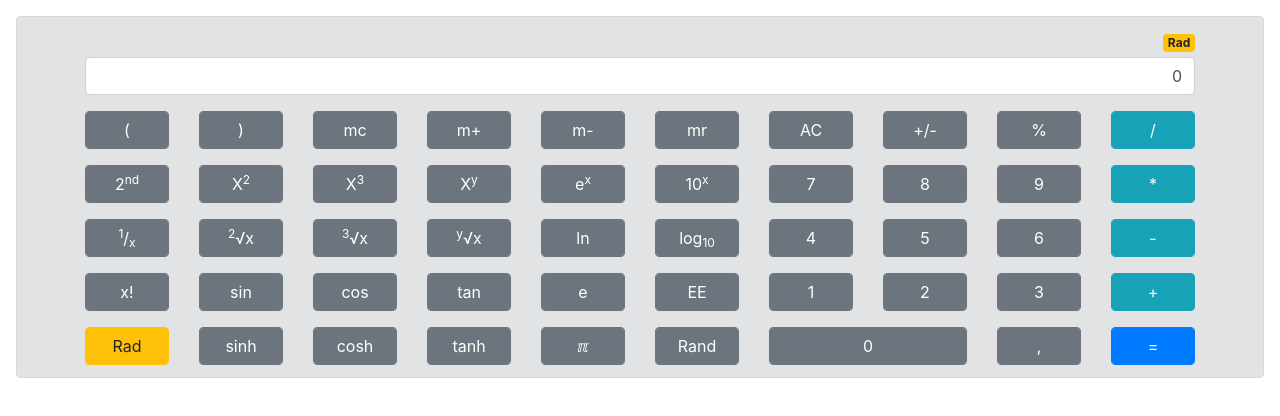
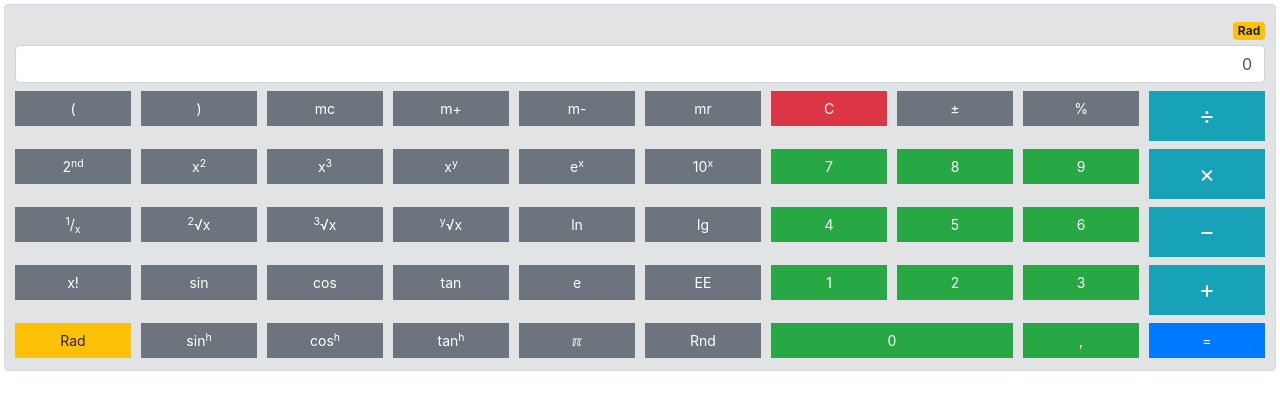
Before and after one commit to zolll23/scientific-calculator, an Angular app: page / in a window 1280 px wide. Shown: the top 416 px of the page. Built offline with nearby package versions, Linux system fonts and the light colour scheme.

Commit message:
add support memory buttons (+/- values with memory value, read and clear), redesign interface, support adaptive design (portrait and landscape orientation on mobile devices)

```diff
--- a/src/app/app.component.css
+++ b/src/app/app.component.css
@@ -1,4 +1,55 @@
 .mycol-2 {
-	flex:0 0 20%;
-	max-width: 20%;
+	flex:0 0 50%;
+	max-width: 50%;
 }
+
+.col,.col-2 {
+	padding-left:5px;
+	padding-right:5px;
+}
+
+.btn-xl {
+    font-size: 1.5rem;
+    line-height: 0.9;
+}
+
+.btn-sm {
+	border-radius: 0;
+}
+
+@media (min-width: 420px) {
+	.d-lt-none {
+		display: none !important;
+	}
+	.d-lt-inline {
+		display: inline !important;
+	}
+	.d-lt-inline-block {
+		display: inline-block !important;
+	}
+	.d-lt-block {
+		display: block !important;
+	}
+	.d-lt-table {
+		display: table !important;
+	}
+	.d-lt-table-row {
+		display: table-row !important;
+	}
+	.d-lt-table-cell {
+		display: table-cell !important;
+	}
+	.d-lt-flex {
+		display: -ms-flexbox !important;
+		display: flex !important;
+	}
+	.d-lt-inline-flex {
+		display: -ms-inline-flexbox !important;
+		display: inline-flex !important;
+	}
+
+	.mycol-2 {
+		flex:0 0 20%;
+		max-width: 20%;
+	}
+}
--- a/src/app/app.component.html
+++ b/src/app/app.component.html
@@ -1,9 +1,11 @@
-<div class="p-3 form-group">
+<div class="p-1 form-group">
   <form method="POST" class="alert alert-secondary">
-    <div class="container">
+    <div class="w-100">
       <div class="row pb-1">
         <div class="col text-right">
-            <span class="badge badge-success" *ngIf="getOperand()!='';">{{getOperand()}}</span>
+            <span class="badge badge-info" *ngIf="statusMemory()">Mem: {{valueMemory()}}</span>
+
+            <span class="badge badge-success" *ngIf="getOperand()!='';" [innerHTML]="getOperand()"></span>
 
             <span class="badge badge-warning" *ngIf="getRadians(); else badgeGrads">Rad</span>
             <ng-template #badgeGrads><span class="badge badge-info">Grad</span></ng-template>
@@ -13,65 +15,65 @@
       <div class="row">
         <div class="col"><input type="text" placeholder="0" #inputField value="{{getFormula()}}" class="form-control text-right"></div>
       </div>
-      <div class="row pt-3">
-        <div class="col"><button class="form-control btn btn-secondary">(</button></div>
-        <div class="col"><button class="form-control btn btn-secondary">)</button></div>
-        <div class="col"><button class="form-control btn btn-secondary">mc</button></div>
-        <div class="col"><button class="form-control btn btn-secondary">m+</button></div>
-        <div class="col"><button class="form-control btn btn-secondary">m-</button></div>
-        <div class="col"><button class="form-control btn btn-secondary">mr</button></div>
-        <div class="col"><button class="form-control btn btn-secondary" (click)="clear();">AC</button></div>
-        <div class="col"><button class="form-control btn btn-secondary" (click)="singleton('invert',-1);">+/-</button></div>
-        <div class="col"><button class="form-control btn btn-secondary">%</button></div>
-        <div class="col"><button class="form-control btn btn-info" (click)="setOperation('/');">/</button></div>
+      <div class="row pt-2">
+        <div class="col d-none d-lt-flex"><button class="form-control btn btn-sm btn-secondary">(</button></div>
+        <div class="col d-none d-lt-flex"><button class="form-control btn btn-sm btn-secondary">)</button></div>
+        <div class="col d-none d-lt-flex"><button class="form-control btn btn-sm btn-secondary" (click)="clearMemory();">mc</button></div>
+        <div class="col d-none d-lt-flex"><button class="form-control btn btn-sm btn-secondary" (click)="sumToMemory();">m+</button></div>
+        <div class="col d-none d-lt-flex"><button class="form-control btn btn-sm btn-secondary" (click)="deductToMemory();">m-</button></div>
+        <div class="col d-none d-lt-flex"><button class="form-control btn btn-sm btn-secondary" (click)="readMemory();">mr</button></div>
+        <div class="col"><button class="form-control btn btn-sm btn-danger" (click)="clear();">C</button></div>
+        <div class="col"><button class="form-control btn btn-sm btn-secondary" (click)="singleton('invert',-1);">&#177;</button></div>
+        <div class="col"><button class="form-control btn btn-sm btn-secondary" (click)="singleton('percent',-1);">%</button></div>
+        <div class="col"><button class="form-control btn btn-sm btn-xl btn-info" (click)="setOperation('/');">&divide;</button></div>
       </div>
-      <div class="row pt-3">
-        <div class="col"><button class="form-control btn btn-secondary">2<sup>nd</sup></button></div>
-        <div class="col"><button class="form-control btn btn-secondary" (click)="singleton('pow',2);">X<sup>2</sup></button></div>
-        <div class="col"><button class="form-control btn btn-secondary" (click)="singleton('pow',3);">X<sup>3</sup></button></div>
-        <div class="col"><button class="form-control btn btn-secondary" (click)="setOperation('pow');">X<sup>y</sup></button></div>
-        <div class="col"><button class="form-control btn btn-secondary" (click)="singleton('pow_base','e');">e<sup>x</sup></button></div>
-        <div class="col"><button class="form-control btn btn-secondary" (click)="singleton('pow_base',10);">10<sup>x</sup></button></div>
-        <div class="col"><button class="form-control btn btn-secondary" (click)="addSymbol('7');">7</button></div>
-        <div class="col"><button class="form-control btn btn-secondary" (click)="addSymbol('8');">8</button></div>
-        <div class="col"><button class="form-control btn btn-secondary" (click)="addSymbol('9');">9</button></div>
-        <div class="col"><button class="form-control btn btn-info" (click)="setOperation('*');">*</button></div>
+      <div class="row pt-2">
+        <div class="col d-none d-lt-flex"><button class="form-control btn btn-sm btn-secondary">2<sup>nd</sup></button></div>
+        <div class="col d-none d-lt-flex"><button class="form-control btn btn-sm btn-secondary" (click)="singleton('pow',2);">x<sup>2</sup></button></div>
+        <div class="col d-none d-lt-flex"><button class="form-control btn btn-sm btn-secondary" (click)="singleton('pow',3);">x<sup>3</sup></button></div>
+        <div class="col d-none d-lt-flex"><button class="form-control btn btn-sm btn-secondary" (click)="setOperation('pow');">x<sup>y</sup></button></div>
+        <div class="col d-none d-lt-flex"><button class="form-control btn btn-sm btn-secondary" (click)="singleton('pow_base','e');">e<sup>x</sup></button></div>
+        <div class="col d-none d-lt-flex"><button class="form-control btn btn-sm btn-secondary" (click)="singleton('pow_base',10);">10<sup>x</sup></button></div>
+        <div class="col"><button class="form-control btn btn-sm btn-success" (click)="addSymbol('7');">7</button></div>
+        <div class="col"><button class="form-control btn btn-sm btn-success" (click)="addSymbol('8');">8</button></div>
+        <div class="col"><button class="form-control btn btn-sm btn-success" (click)="addSymbol('9');">9</button></div>
+        <div class="col"><button class="form-control btn btn-sm btn-xl btn-info" (click)="setOperation('*');">&times;</button></div>
       </div>
-      <div class="row pt-3">
-        <div class="col"><button class="form-control btn btn-secondary" (click)="singleton('div',1);"><sup>1</sup>/<sub>x</sub></button></div>
-        <div class="col"><button class="form-control btn btn-secondary" (click)="singleton('sqrt',2);"><sup>2</sup>&radic;x</button></div>
-        <div class="col"><button class="form-control btn btn-secondary" (click)="singleton('sqrt3',1/3);"><sup>3</sup>&radic;x</button></div>
-        <div class="col"><button class="form-control btn btn-secondary" (click)="setOperation('sqrt');"><sup>y</sup>&radic;x</button></div>
-        <div class="col"><button class="form-control btn btn-secondary" (click)="singleton('ln',2.7);">ln</button></div>
-        <div class="col"><button class="form-control btn btn-secondary" (click)="singleton('lg',10);">log<sub>10</sub></button></div>
-        <div class="col"><button class="form-control btn btn-secondary" (click)="addSymbol('4');">4</button></div>
-        <div class="col"><button class="form-control btn btn-secondary" (click)="addSymbol('5');">5</button></div>
-        <div class="col"><button class="form-control btn btn-secondary" (click)="addSymbol('6');">6</button></div>
-        <div class="col"><button class="form-control btn btn-info" (click)="setOperation('-');">-</button></div>
+      <div class="row pt-2">
+        <div class="col d-none d-lt-flex"><button class="form-control btn btn-sm btn-secondary" (click)="singleton('div',1);"><sup>1</sup>/<sub>x</sub></button></div>
+        <div class="col d-none d-lt-flex"><button class="form-control btn btn-sm btn-secondary" (click)="singleton('sqrt',2);"><sup>2</sup>&radic;x</button></div>
+        <div class="col d-none d-lt-flex"><button class="form-control btn btn-sm btn-secondary" (click)="singleton('sqrt3',1/3);"><sup>3</sup>&radic;x</button></div>
+        <div class="col d-none d-lt-flex"><button class="form-control btn btn-sm btn-secondary" (click)="setOperation('sqrt');"><sup>y</sup>&radic;x</button></div>
+        <div class="col d-none d-lt-flex"><button class="form-control btn btn-sm btn-secondary" (click)="singleton('ln',2.7);">ln</button></div>
+        <div class="col d-none d-lt-flex"><button class="form-control btn btn-sm btn-secondary" (click)="singleton('lg',10);">lg</button></div>
+        <div class="col"><button class="form-control btn btn-sm btn-success" (click)="addSymbol('4');">4</button></div>
+        <div class="col"><button class="form-control btn btn-sm btn-success" (click)="addSymbol('5');">5</button></div>
+        <div class="col"><button class="form-control btn btn-sm btn-success" (click)="addSymbol('6');">6</button></div>
+        <div class="col"><button class="form-control btn btn-sm btn-xl btn-info" (click)="setOperation('-');">&minus;</button></div>
       </div>
-      <div class="row pt-3">
-        <div class="col"><button class="form-control btn btn-secondary" (click)="singleton('factorial',1);">x!</button></div>
-        <div class="col"><button class="form-control btn btn-secondary" (click)="singleton('sin',1);">sin</button></div>
-        <div class="col"><button class="form-control btn btn-secondary" (click)="singleton('cos',1);">cos</button></div>
-        <div class="col"><button class="form-control btn btn-secondary" (click)="singleton('tan',1);">tan</button></div>
-        <div class="col"><button class="form-control btn btn-secondary" (click)="addSymbol('2.718281828459045',true);">e</button></div>
-        <div class="col"><button class="form-control btn btn-secondary" title="Exponencial view of number">EE</button></div>
-        <div class="col"><button class="form-control btn btn-secondary" (click)="addSymbol('1');">1</button></div>
-        <div class="col"><button class="form-control btn btn-secondary" (click)="addSymbol('2');">2</button></div>
-        <div class="col"><button class="form-control btn btn-secondary" (click)="addSymbol('3');">3</button></div>
-        <div class="col"><button class="form-control btn btn-info" (click)="setOperation('+');">+</button></div>
+      <div class="row pt-2">
+        <div class="col d-none d-lt-flex"><button class="form-control btn btn-sm btn-secondary" (click)="singleton('factorial',1);">x!</button></div>
+        <div class="col d-none d-lt-flex"><button class="form-control btn btn-sm btn-secondary" (click)="singleton('sin',1);">sin</button></div>
+        <div class="col d-none d-lt-flex"><button class="form-control btn btn-sm btn-secondary" (click)="singleton('cos',1);">cos</button></div>
+        <div class="col d-none d-lt-flex"><button class="form-control btn btn-sm btn-secondary" (click)="singleton('tan',1);">tan</button></div>
+        <div class="col d-none d-lt-flex"><button class="form-control btn btn-sm btn-secondary" (click)="addSymbol('2.718281828459045',true);">e</button></div>
+        <div class="col d-none d-lt-flex"><button class="form-control btn btn-sm btn-secondary" title="Exponencial view of number">EE</button></div>
+        <div class="col"><button class="form-control btn btn-sm btn-success" (click)="addSymbol('1');">1</button></div>
+        <div class="col"><button class="form-control btn btn-sm btn-success" (click)="addSymbol('2');">2</button></div>
+        <div class="col"><button class="form-control btn btn-sm btn-success" (click)="addSymbol('3');">3</button></div>
+        <div class="col"><button class="form-control btn btn-sm btn-xl btn-info" (click)="setOperation('+');">&#43;</button></div>
       </div>
-      <div class="row pt-3">
-        <div class="col" *ngIf="getRadians(); else Grads"><button class="form-control btn btn-warning" (click)="setRadians();">Rad</button></div>
-        <ng-template #Grads><div class="col"><button class="form-control btn btn-info" (click)="setRadians();">Grad</button></div></ng-template>
-        <div class="col"><button class="form-control btn btn-secondary" (click)="singleton('sinh',1);">sinh</button></div>
-        <div class="col"><button class="form-control btn btn-secondary" (click)="singleton('cosh',1);">cosh</button></div>
-        <div class="col"><button class="form-control btn btn-secondary" (click)="singleton('tanh',1);">tanh</button></div>
-        <div class="col"><button class="form-control btn btn-secondary" (click)="addSymbol('3.141592653589793',true);">&#x213C;</button></div>
-        <div class="col"><button class="form-control btn btn-secondary" (click)="singleton('rand',1);">Rand</button></div>
-        <div class="col-2 mycol-2"><button class="form-control btn btn-secondary"(click)="addSymbol('0');">0</button></div>
-        <div class="col"><button class="form-control btn btn-secondary"(click)="addSymbol('.');">,</button></div>
-        <div class="col"><button class="form-control btn btn-primary" (click)="calculate();">=</button></div>
+      <div class="row pt-2">
+        <div class="col d-none d-lt-flex" *ngIf="getRadians(); else Grads"><button class="form-control btn btn-sm btn-warning" (click)="setRadians();">Rad</button></div>
+        <ng-template #Grads><div class="col d-none d-lt-flex"><button class="form-control btn btn-sm btn-info" (click)="setRadians();">Grad</button></div></ng-template>
+        <div class="col d-none d-lt-flex"><button class="form-control btn btn-sm btn-secondary" (click)="singleton('sinh',1);">sin<sup>h</sup></button></div>
+        <div class="col d-none d-lt-flex"><button class="form-control btn btn-sm btn-secondary" (click)="singleton('cosh',1);">cos<sup>h</sup></button></div>
+        <div class="col d-none d-lt-flex"><button class="form-control btn btn-sm btn-secondary" (click)="singleton('tanh',1);">tan<sup>h</sup></button></div>
+        <div class="col d-none d-lt-flex"><button class="form-control btn btn-sm btn-secondary" (click)="addSymbol('3.141592653589793',true);">&#x213C;</button></div>
+        <div class="col d-none d-lt-flex"><button class="form-control btn btn-sm btn-secondary" (click)="singleton('rand',1);">Rnd</button></div>
+        <div class="col-2 mycol-2"><button class="form-control btn btn-sm btn-success" (click)="addSymbol('0');">0</button></div>
+        <div class="col"><button class="form-control btn btn-sm btn-success"(click)="addSymbol('.');">,</button></div>
+        <div class="col"><button class="form-control btn btn-sm btn-primary" (click)="calculate();">=</button></div>
       </div>
     </div>
   </form>
--- a/src/app/model.ts
+++ b/src/app/model.ts
@@ -8,6 +8,8 @@ export class Formula {
     radians:boolean = true;
     operation:string = '';
     prev_formula:string = '';
+    memory:number = 0;
+    in_memory:boolean = false;
 
     constructor(formula:string='') {
         this.formula=formula;
@@ -17,12 +19,16 @@ export class Formula {
         return this.formula;
     }
 
+    parse(value:string):number {
+        return parseFloat(value);
+    }
+
     getCurrentNumber() {
-        return parseFloat(this.formula);
+        return this.parse(this.formula);
     }
 
     getPrevNumber() {
-        return parseFloat(this.prev_formula);
+        return this.parse(this.prev_formula);
     }
 
     setRadians(switcher:boolean):boolean {
@@ -41,7 +47,30 @@ export class Formula {
         return this.formula;
     }
 
+    clearMemory() {
+        this.memory = 0;
+        this.in_memory = false;
+    }
 
+    sumToMemory() {
+        let value=this.getCurrentNumber();
+        this.memory += value;
+        this.in_memory = true;
+        console.log(this.memory);
+    }
+
+    deductToMemory() {
+        let value=this.getCurrentNumber();
+        this.memory -= value;
+        this.in_memory = true;
+        console.log(this.memory);
+    }
+
+    readMemory():string {
+        this.prev_formula=this.formula;
+        this.formula=this.memory.toString();
+        return this.formula;
+    }
 
     setOperation(operand:string):string {
         if (this.is_operand) return this.operation;
@@ -139,6 +168,9 @@ export class Formula {
                     result*=i;
                 }
             break;
+            case 'percent':
+                result=this.current_number/100;
+            break;
         }
         this.start=true;
         this.show(result);
```
Also changed, not shown: src/app/app.component.ts (+27 -1 lines), 5 other files (tests, documents, lock files or other folders).
